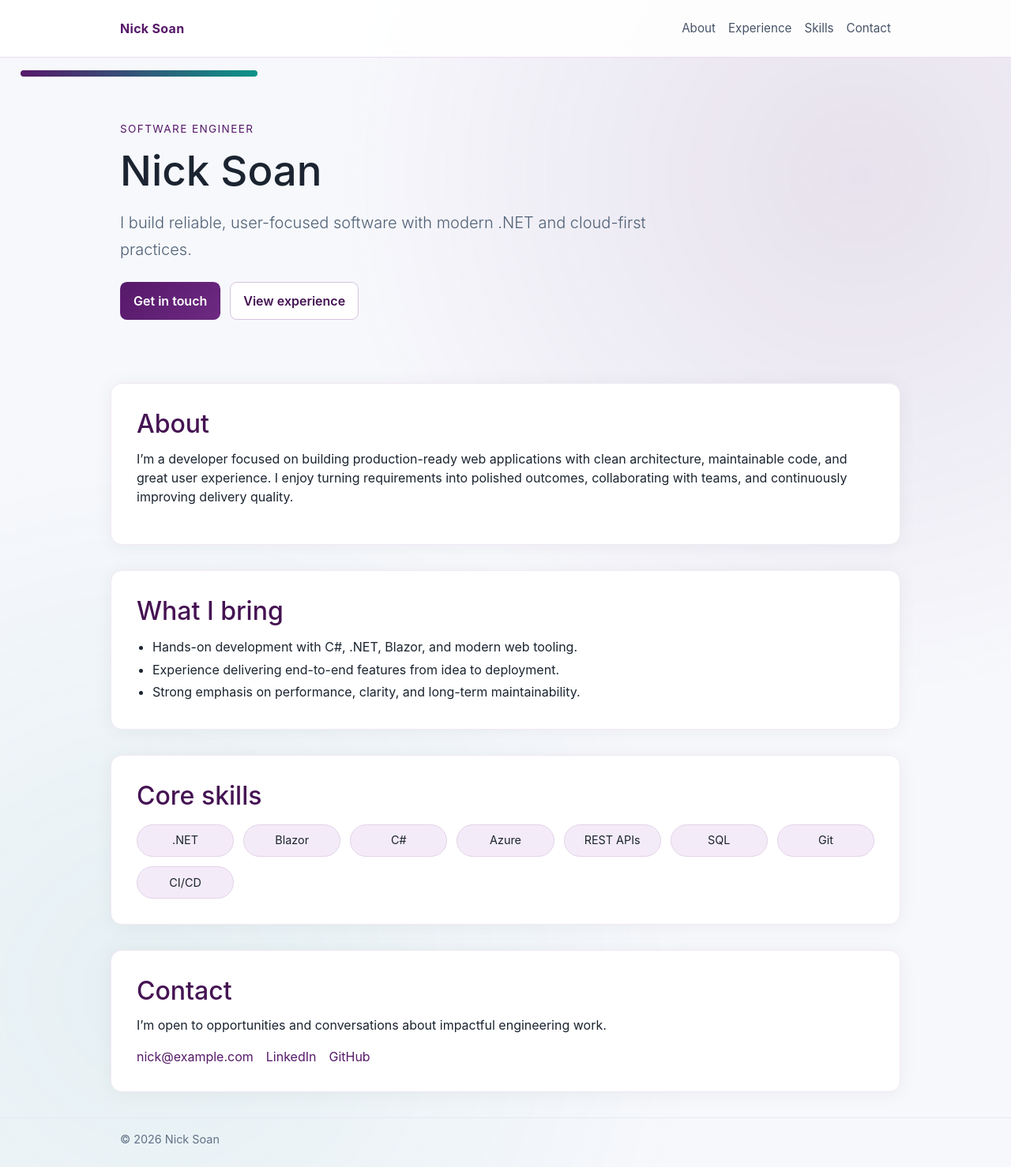
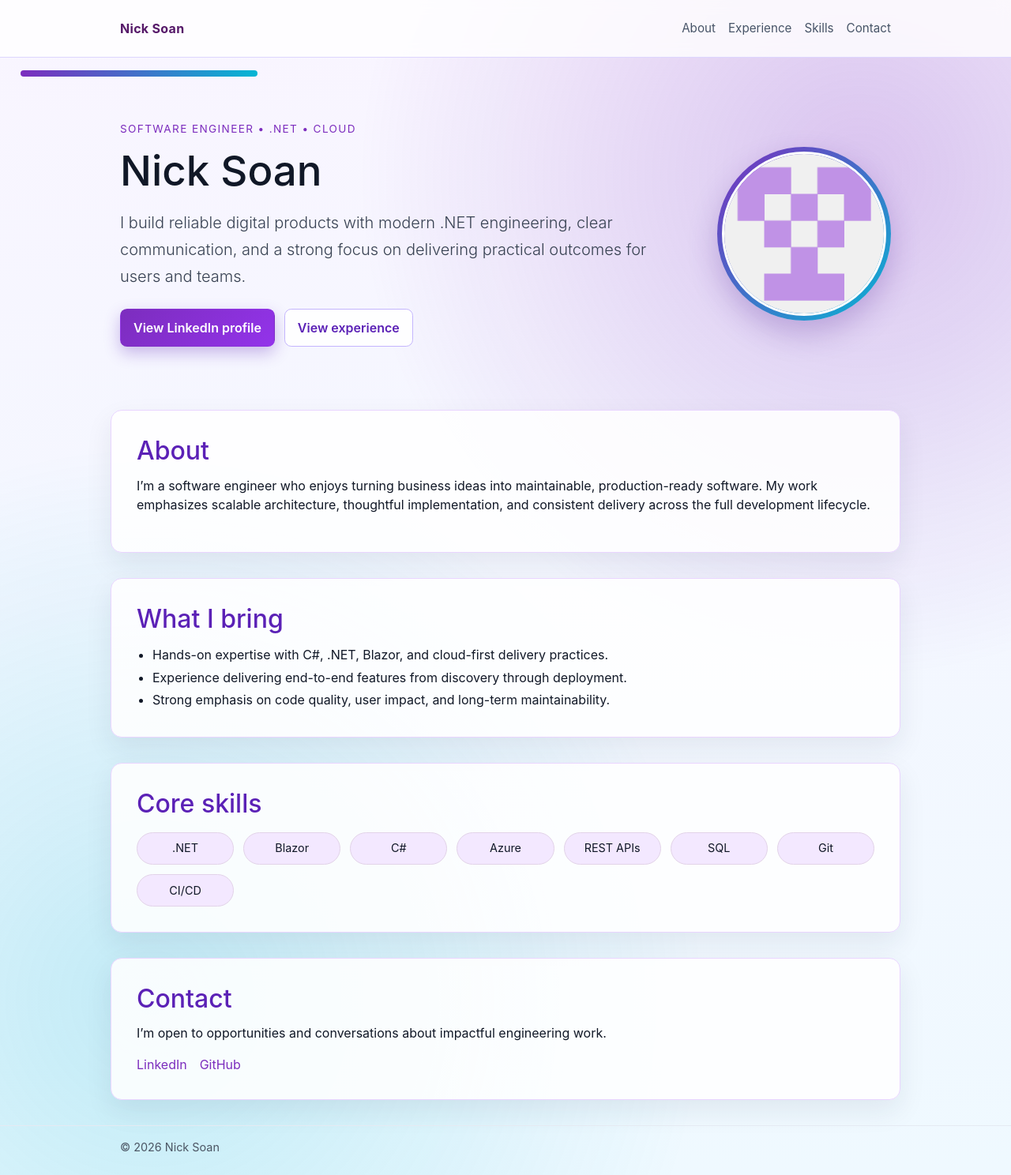
Before and after one commit to nicksoan/NickSoanSite, an ASP.NET Core app: page / in a window 1280 px wide. Shown: the whole page at 79% size. Run offline with ASP.NET Core 8, Linux system fonts and the light colour scheme; style sheets or scripts are compiled from the project's sources.

Commit message:
feat: refresh homepage content and styling
Agent-Logs-Url: https://github.com/nicksoan/NickSoanSite/sessions/1f066916-7738-4baa-9c47-081f1db24294

Co-authored-by: nicksoan <234942+nicksoan@users.noreply.github.com>

```diff
--- a/NickSoanSite/Components/Pages/Home.razor
+++ b/NickSoanSite/Components/Pages/Home.razor
@@ -4,12 +4,22 @@
 
 <section class="hero">
     <div class="container">
-        <p class="eyebrow">Software Engineer</p>
-        <h1>Nick Soan</h1>
-        <p class="lead">I build reliable, user-focused software with modern .NET and cloud-first practices.</p>
-        <div class="hero-actions">
-            <a class="btn btn-primary" href="#contact">Get in touch</a>
-            <a class="btn btn-outline" href="#experience">View experience</a>
+        <div class="hero-grid">
+            <div>
+                <p class="eyebrow">Software Engineer • .NET • Cloud</p>
+                <h1>Nick Soan</h1>
+                <p class="lead">
+                    I build reliable digital products with modern .NET engineering, clear communication, and a strong focus
+                    on delivering practical outcomes for users and teams.
+                </p>
+                <div class="hero-actions">
+                    <a class="btn btn-primary" href="https://www.linkedin.com/in/nicksoan/" target="_blank" rel="noopener noreferrer">View LinkedIn profile</a>
+                    <a class="btn btn-outline" href="#experience">View experience</a>
+                </div>
+            </div>
+            <div class="hero-photo-wrap">
+                <img class="profile-photo" src="images/profile.png" alt="Nick Soan profile picture" />
+            </div>
         </div>
     </div>
 </section>
@@ -17,18 +27,18 @@
 <section id="about" class="section container">
     <h2>About</h2>
     <p>
-        I’m a developer focused on building production-ready web applications with clean architecture,
-        maintainable code, and great user experience. I enjoy turning requirements into polished outcomes,
-        collaborating with teams, and continuously improving delivery quality.
+        I’m a software engineer who enjoys turning business ideas into maintainable, production-ready software.
+        My work emphasizes scalable architecture, thoughtful implementation, and consistent delivery across the
+        full development lifecycle.
     </p>
 </section>
 
 <section id="experience" class="section container">
     <h2>What I bring</h2>
     <ul class="highlights">
-        <li>Hands-on development with C#, .NET, Blazor, and modern web tooling.</li>
-        <li>Experience delivering end-to-end features from idea to deployment.</li>
-        <li>Strong emphasis on performance, clarity, and long-term maintainability.</li>
+        <li>Hands-on expertise with C#, .NET, Blazor, and cloud-first delivery practices.</li>
+        <li>Experience delivering end-to-end features from discovery through deployment.</li>
+        <li>Strong emphasis on code quality, user impact, and long-term maintainability.</li>
     </ul>
 </section>
 
@@ -50,8 +60,7 @@
     <h2>Contact</h2>
     <p>I’m open to opportunities and conversations about impactful engineering work.</p>
     <div class="contact-links">
-        <a href="mailto:nick@example.com">nick@example.com</a>
-        <a href="https://www.linkedin.com" target="_blank" rel="noopener noreferrer">LinkedIn</a>
-        <a href="https://github.com" target="_blank" rel="noopener noreferrer">GitHub</a>
+        <a href="https://www.linkedin.com/in/nicksoan/" target="_blank" rel="noopener noreferrer">LinkedIn</a>
+        <a href="https://github.com/nicksoan" target="_blank" rel="noopener noreferrer">GitHub</a>
     </div>
 </section>
--- a/NickSoanSite/wwwroot/app.css
+++ b/NickSoanSite/wwwroot/app.css
@@ -1,10 +1,10 @@
 :root {
-    --brand-feature: #561969;
-    --brand-feature-dark: #451353;
-    --brand-feature-soft: #f4ebf8;
-    --brand-support: #0d9488;
-    --text-strong: #1b2430;
-    --text-muted: #4e6075;
+    --brand-feature: #7c2dbe;
+    --brand-feature-dark: #5b21b6;
+    --brand-feature-soft: #f3e8ff;
+    --brand-support: #06b6d4;
+    --text-strong: #111827;
+    --text-muted: #374151;
 }
 
 html,
@@ -13,9 +13,9 @@ body {
     padding: 0;
     font-family: Inter, "Segoe UI", Roboto, Helvetica, Arial, sans-serif;
     background:
-        radial-gradient(circle at 85% 15%, rgba(86, 25, 105, 0.1), transparent 40%),
-        radial-gradient(circle at 15% 85%, rgba(13, 148, 136, 0.08), transparent 42%),
-        #f7f8fc;
+        radial-gradient(circle at 85% 15%, rgba(124, 45, 190, 0.25), transparent 38%),
+        radial-gradient(circle at 15% 85%, rgba(6, 182, 212, 0.2), transparent 42%),
+        linear-gradient(180deg, #f9f5ff 0%, #eff9ff 100%);
     color: var(--text-strong);
 }
 
@@ -41,9 +41,9 @@ main {
 .site-header {
     position: sticky;
     top: 0;
-    background: rgba(255, 255, 255, 0.9);
+    background: rgba(255, 255, 255, 0.8);
     backdrop-filter: blur(8px);
-    border-bottom: 1px solid #eadcf1;
+    border-bottom: 1px solid #ddd6fe;
     z-index: 100;
 }
 
@@ -83,6 +83,13 @@ main {
     position: relative;
 }
 
+.hero-grid {
+    display: grid;
+    grid-template-columns: 1fr auto;
+    gap: 2rem;
+    align-items: center;
+}
+
 .hero::before {
     content: "";
     position: absolute;
@@ -91,6 +98,24 @@ main {
     height: 8px;
     border-radius: 999px;
     background: linear-gradient(90deg, var(--brand-feature), var(--brand-support));
+}
+
+.hero-photo-wrap {
+    width: min(220px, 42vw);
+    aspect-ratio: 1;
+    border-radius: 50%;
+    padding: 6px;
+    background: linear-gradient(135deg, var(--brand-feature), var(--brand-support));
+    box-shadow: 0 16px 36px rgba(76, 29, 149, 0.25);
+}
+
+.profile-photo {
+    width: 100%;
+    height: 100%;
+    border-radius: 50%;
+    object-fit: cover;
+    display: block;
+    border: 3px solid #fff;
 }
 
 .eyebrow {
@@ -130,18 +155,19 @@ h1 {
 }
 
 .btn-primary {
-    background: linear-gradient(135deg, var(--brand-feature), #6d2a82);
+    background: linear-gradient(135deg, var(--brand-feature), #9333ea);
     color: #fff;
+    box-shadow: 0 8px 20px rgba(91, 33, 182, 0.3);
 }
 
 .btn-primary:hover {
-    background: linear-gradient(135deg, var(--brand-feature-dark), #5b1f70);
+    background: linear-gradient(135deg, var(--brand-feature-dark), #7c3aed);
 }
 
 .btn-outline {
-    border-color: #d6c3df;
+    border-color: #c4b5fd;
     color: var(--brand-feature-dark);
-    background: #fff;
+    background: rgba(255, 255, 255, 0.9);
 }
 
 .btn-outline:hover {
@@ -152,9 +178,9 @@ h1 {
     margin: 2rem auto;
     padding: 2rem;
     border-radius: 14px;
-    background: #fff;
-    box-shadow: 0 2px 24px rgba(15, 23, 42, 0.05);
-    border: 1px solid #f0e9f4;
+    background: rgba(255, 255, 255, 0.88);
+    box-shadow: 0 14px 34px rgba(30, 41, 59, 0.08);
+    border: 1px solid #e9d5ff;
 }
 
 .section h2 {
@@ -204,7 +230,7 @@ h1 {
 .site-footer {
     border-top: 1px solid #e5eaf2;
     padding: 1rem 0 1.5rem;
-    color: #607087;
+    color: #4b5563;
     font-size: 0.9rem;
 }
 
@@ -213,6 +239,15 @@ h1 {
         padding-top: 3.2rem;
     }
 
+    .hero-grid {
+        grid-template-columns: 1fr;
+        gap: 1.2rem;
+    }
+
+    .hero-photo-wrap {
+        width: min(170px, 52vw);
+    }
+
     .section {
         padding: 1.3rem;
     }
```
Also changed, not shown: NickSoanSite/wwwroot/images/profile.png (added).
